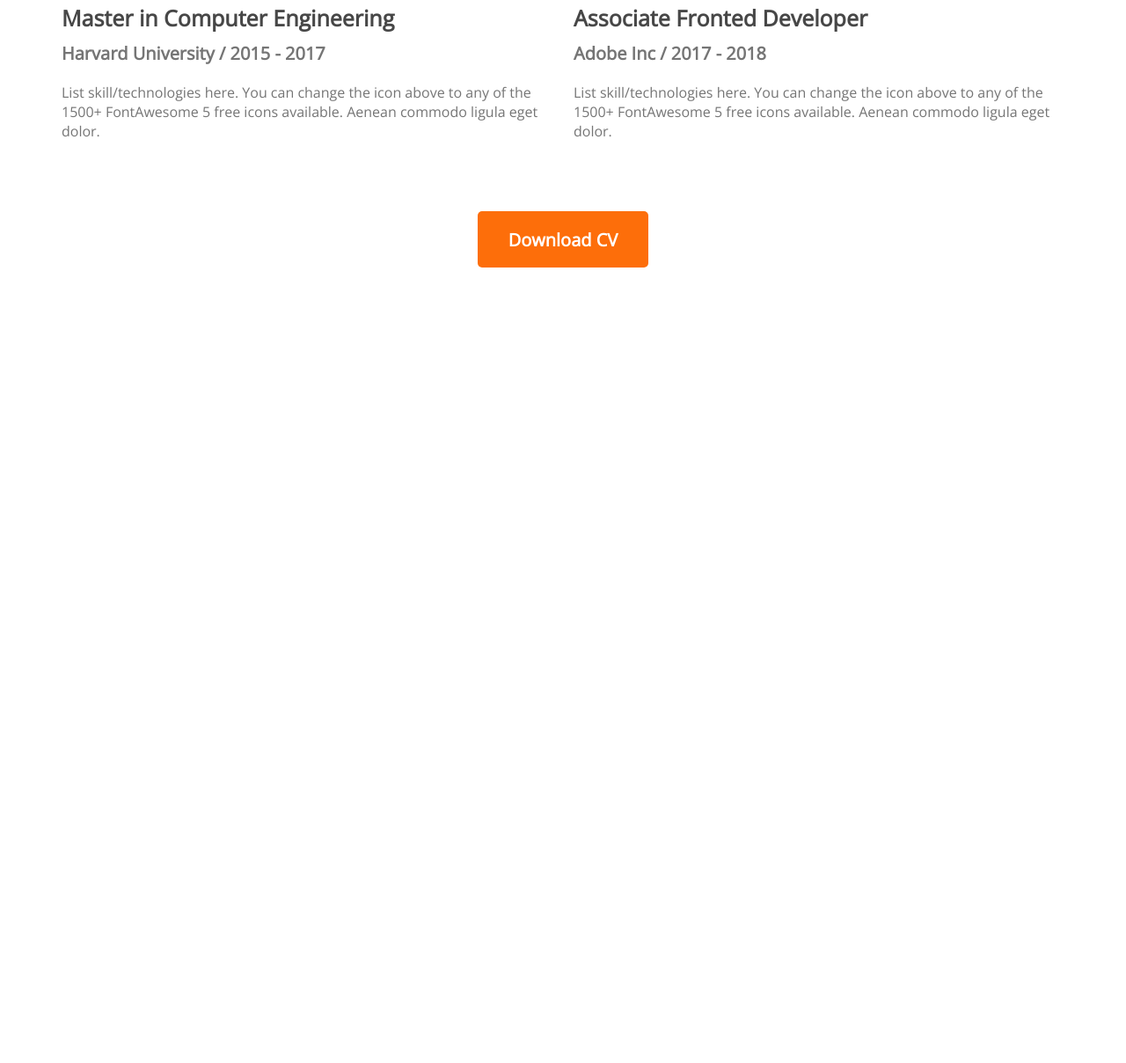
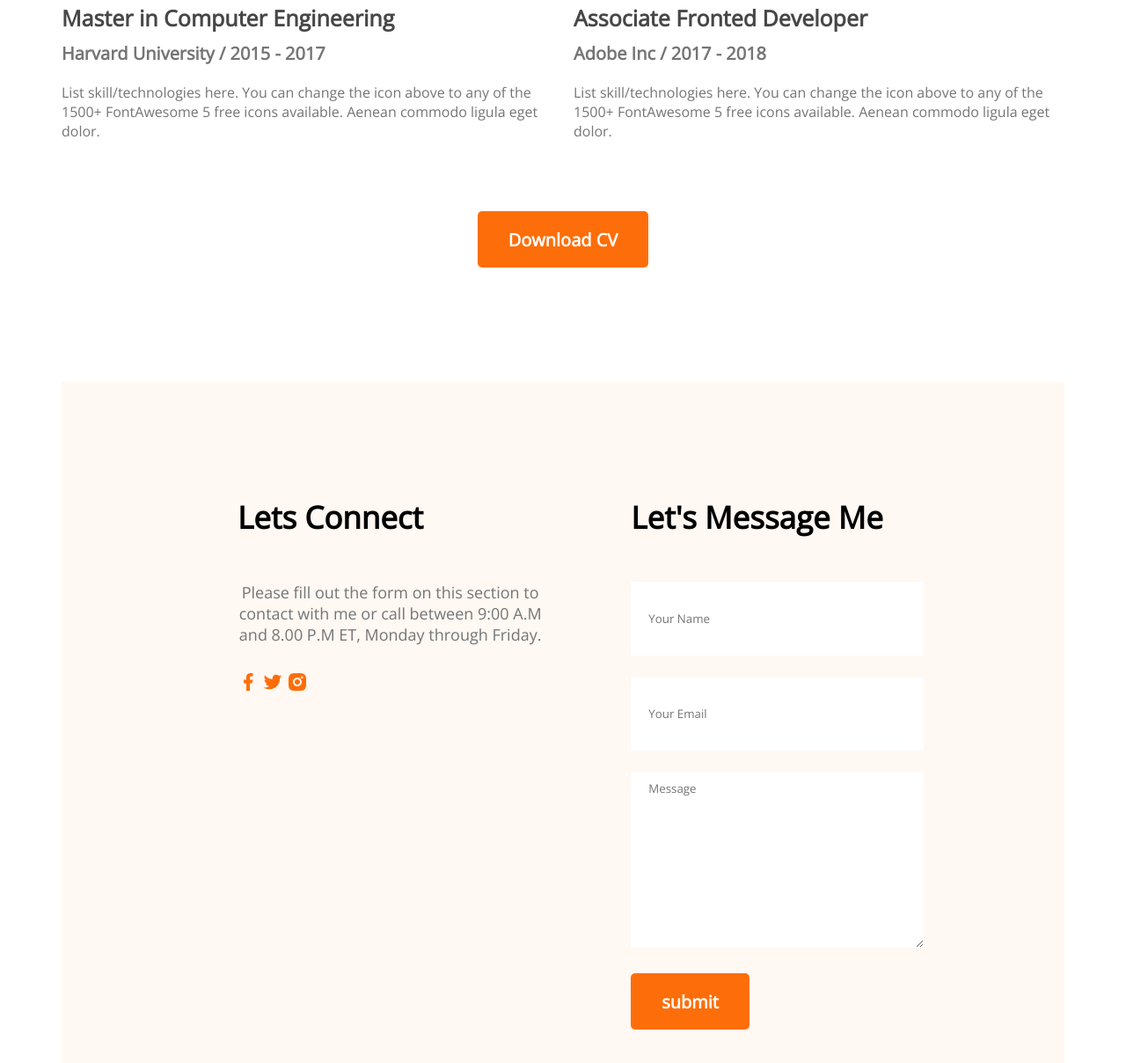
Before and after one commit to Noor-Ismot/Developer-Portfolio, a plain HTML site: page index.html in a window 1280 px wide. Shown: the part 2792-4000 px from the top of the page at 88% size. Before the commit the page ends 3096 px from the top, so only its background shows below. Drawn offline with nearby package versions, Linux system fonts and the light colour scheme.

Commit message:
completed contact us

```diff
--- a/index.html
+++ b/index.html
@@ -160,6 +160,34 @@
                 <button class="btn-primary">Download CV</button>
             </div>
         </section>
+
+        <!--contact section-->
+        <section class="contact">
+            <div class="social">
+                <h3 class="section-title">Lets Connect</h3>
+                <p class="section-description">Please fill out the form on this section to contact with me or call
+                    between 9:00 A.M and 8.00 P.M ET,
+                    Monday through Friday.</p>
+                <a href="#">
+                    <img src="images/icons/facebook.png">
+                </a>
+                <a href="#">
+                    <img src="images/icons/twitter.png">
+                </a>
+                <a href="#">
+                    <img src="images/icons/insta.png">
+                </a>
+            </div>
+            <div class="form">
+                <h3 class="section-title">Let's Message Me</h3>
+                <form>
+                    <input type="text" name="" id="" placeholder="Your Name">
+                    <input type="email" name="" id="" placeholder="Your Email">
+                    <textarea id="" rows="10" cols="30" placeholder="Message"></textarea>
+                    <input class="btn-primary" type="submit" value="submit">
+                </form>
+            </div>
+        </section>
     </main>
     <footer></footer>
 
--- a/styles/portfolio.css
+++ b/styles/portfolio.css
@@ -190,3 +190,34 @@ main {
     margin-top: 50px;
     text-align: center;
 }
+
+/* contact styles */
+
+.contact {
+    display: flex;
+    gap: 100px;
+    background: #FFF8F3;
+    padding: 130px 200px;
+
+}
+
+.contact .section-title {
+    text-align: left;
+}
+
+.contact input[type="text"],
+input[type="email"],
+textarea {
+    margin-bottom: 24px;
+    border: 0;
+    width: 100%;
+    padding: 10px 20px;
+}
+
+input {
+    height: 64px;
+}
+
+.contact a {
+    text-decoration: none;
+}
```
